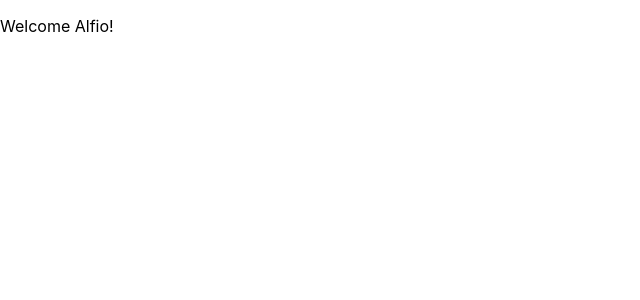
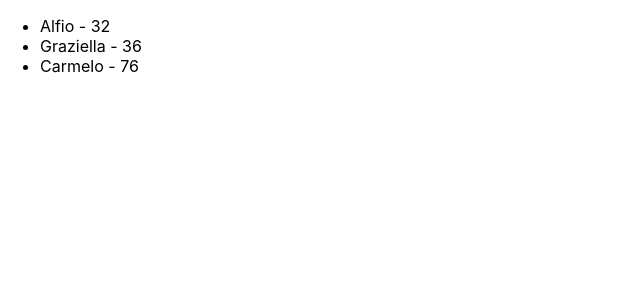
Before and after one commit to PuglisiAlfio/ReactJS, a React (Create React App) app in the folder esercizio-1/first-project/: page / in a window 1280 px wide. Shown: the top 300 px of the page, without its empty margins (0-640 px from the left). Built offline with nearby package versions, Linux system fonts and the light colour scheme.

Commit message:
Filtered List con useMemo

```diff
--- a/esercizio-1/first-project/src/App.js
+++ b/esercizio-1/first-project/src/App.js
@@ -1,9 +1,9 @@
-import Welcome from './components/Welcome';
+import FilteredList from './components/FilteredList';
 import './App.css';
 
 function App() {
   return <div>
-          <Welcome name = "Alfio"/>
+          <FilteredList/>
         </div>
 }
 
--- /dev/null
+++ b/esercizio-1/first-project/src/components/FilteredList.jsx
@@ -0,0 +1,50 @@
+import { useMemo } from "react"
+
+function FilteredList(){
+
+    const usersData = [
+        {
+            id: 1,
+            name: 'Alfio',
+            age: 32
+        },
+        {
+            id: 2,
+            name: 'Filippo',
+            age: 14
+        },
+        {
+            id: 3,
+            name: 'Giovanna',
+            age: 16
+        },
+        {
+            id: 4,
+            name: 'Graziella',
+            age: 36
+        },
+        {
+            id: 5,
+            name: 'Antonio',
+            age: 12
+        },
+        {
+            id: 6,
+            name: 'Carmelo',
+            age: 76
+        }
+    ]
+
+    const memoAdult = useMemo(() => usersData.filter(item => item.age >= 18), [usersData])
+
+    return <>
+            <ul>
+                {memoAdult.map((element => {
+                    return <li>{element.name} - {element.age}</li>
+                    })
+                )}
+            </ul>
+            </>
+}
+
+export default FilteredList
--- a/esercizio-1/first-project/src/components/Welcome.js
+++ /dev/null
@@ -1,5 +0,0 @@
-function Welcome(props){
-    return <p>Welcome {props.name}!</p>
-}
-
-export default Welcome
```
